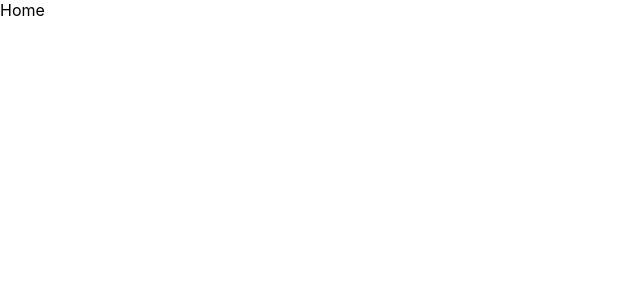
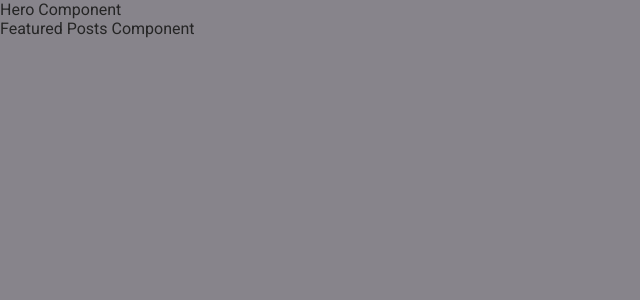
Before and after one commit to LiquidN2/nextjs-blog-2, a Next.js app: page / in a window 1280 px wide. Shown: the top 300 px of the page, without its empty margins (0-640 px from the left). Built offline with nearby package versions, Linux system fonts and the light colour scheme.

Commit message:
small fixes

```diff
--- a/components/HomePage/FeaturedPosts.tsx
+++ b/components/HomePage/FeaturedPosts.tsx
@@ -0,0 +1,8 @@
+import React from 'react';
+import styles from './FeaturedPosts.module.scss';
+
+const FeaturedPosts: React.FC = () => {
+  return <div>Featured Posts Component</div>;
+};
+
+export default FeaturedPosts;
--- a/components/HomePage/Hero.tsx
+++ b/components/HomePage/Hero.tsx
@@ -0,0 +1,8 @@
+import React from 'react';
+import styles from './Hero.module.scss';
+
+const Hero: React.FC = () => {
+  return <div>Hero Component</div>;
+};
+
+export default Hero;
--- a/pages/index.tsx
+++ b/pages/index.tsx
@@ -1,7 +1,14 @@
 import type { NextPage } from 'next';
+import Hero from '../components/HomePage/Hero';
+import FeaturedPosts from '../components/HomePage/FeaturedPosts';
 
 const Home: NextPage = () => {
-  return <div>Home</div>;
+  return (
+    <>
+      <Hero />
+      <FeaturedPosts />
+    </>
+  );
 };
 
 export default Home;
--- a/styles/globals.scss
+++ b/styles/globals.scss
@@ -1,9 +1,51 @@
+@import url('https://fonts.googleapis.com/css2?family=Oswald:wght@700&family=Roboto&family=Source+Sans+Pro:wght@300&display=swap');
+
+:root {
+  --color-grey-50: hsl(265, 55%, 96%);
+  --color-grey-100: hsl(265, 19%, 88%);
+  --color-grey-200: hsl(265, 7%, 70%);
+  --color-grey-300: hsl(265, 6%, 66%);
+  --color-grey-400: hsl(265, 4%, 57%);
+  --color-grey-500: hsl(265, 3%, 53%);
+  --color-grey-600: hsl(265, 4%, 42%);
+  --color-grey-700: hsl(265, 4%, 31%);
+  --color-grey-800: hsl(276, 5%, 20%);
+  --color-grey-900: hsl(280, 5%, 13%);
+
+  --color-primary-50: #c8b3ce;
+  --color-primary-100: #a07aaa;
+  --color-primary-200: #884c97;
+  --color-primary-300: #843897;
+  --color-primary-400: #732392;
+  --color-primary-500: #5a097a;
+  --color-primary-600: #480264;
+  --color-primary-700: #3d0264;
+
+  --color-success-100: #a2f0bc;
+  --color-success-500: #12bd4b;
+
+  --color-error-100: #f1acc9;
+  --color-error-500: #a10c4a;
+
+  --size-1: 0.25rem;
+  --size-2: 0.5rem;
+  --size-3: 0.75rem;
+  --size-4: 1rem;
+  --size-5: 1.25rem;
+  --size-6: 1.5rem;
+  --size-8: 2rem;
+  --size-16: 4rem;
+  --size-20: 5rem;
+  --size-40: 10rem;
+}
+
 html,
 body {
   padding: 0;
   margin: 0;
-  font-family: -apple-system, BlinkMacSystemFont, Segoe UI, Roboto, Oxygen,
-    Ubuntu, Cantarell, Fira Sans, Droid Sans, Helvetica Neue, sans-serif;
+  font-family: 'Roboto', sans-serif;
+  background-color: var(--color-grey-500);
+  color: #252525;
 }
 
 a {
@@ -14,3 +56,14 @@
 * {
   box-sizing: border-box;
 }
+
+h1,
+h2,
+h3 {
+  font-family: 'Oswald', 'Roboto', sans-serif;
+}
+
+button {
+  font: inherit;
+  cursor: pointer;
+}
```
Also changed, not shown: components/HomePage/FeaturedPosts.module.scss (+15 -0 lines), components/HomePage/Hero.module.scss (+40 -0 lines).
